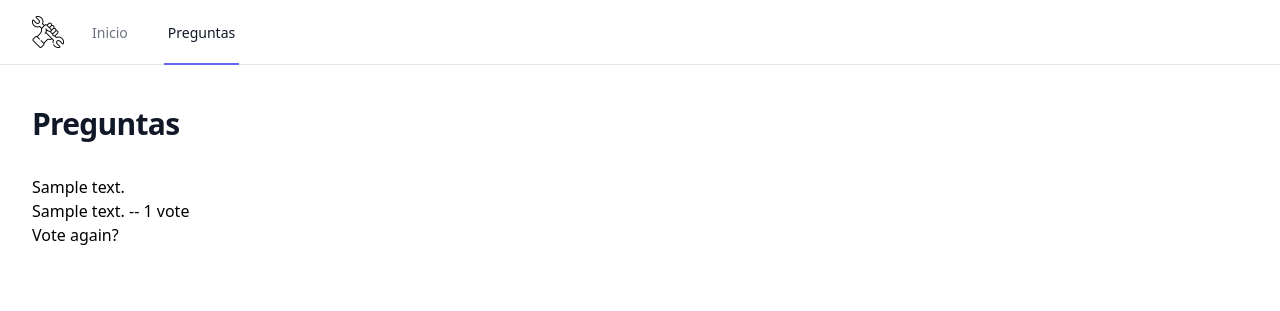
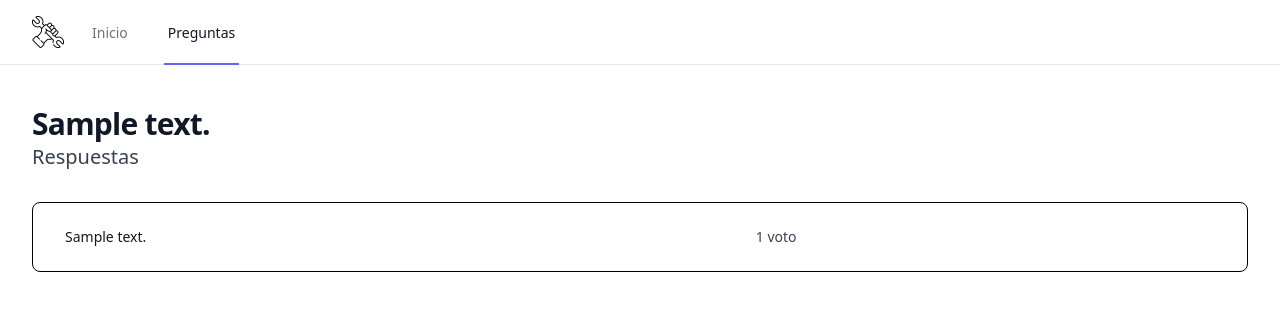
Before and after one commit to opena854/omardo, a Django app: page /polls/1/results/ in a window 1280 px wide. Shown: the top 311 px of the page. Run offline with Django 4.2, Linux system fonts and the light colour scheme; tables that the repository leaves empty hold one stand-in row (values such as "Sample post"); some libraries are stand-ins or nearby versions.

Commit message:
result view table

```diff
--- a/omardo/main/templates/main/base.html
+++ b/omardo/main/templates/main/base.html
@@ -18,7 +18,10 @@
 	<div class="py-10">
 		<header>
 			<div class="mx-auto max-w-7xl px-4 sm:px-6 lg:px-8">
-			<h1 class="text-3xl font-bold leading-tight tracking-tight text-gray-900">{{ header|default:CURRENT_APP.label }}</h1>
+				<h1 class="text-3xl font-bold leading-tight tracking-tight text-gray-900">{{ header|default:CURRENT_APP.label }}</h1>
+				{% if subheader %}
+				<h2 class="text-xl leading-snug text-gray-700">{{subheader|title}}</h2>
+				{% endif %}
 			</div>
 		</header>
 		<main >
--- a/omardo/polls/templates/polls/list.html
+++ b/omardo/polls/templates/polls/list.html
@@ -20,7 +20,7 @@
 	<div class="flex items-center justify-between gap-x-4 sm:w-1/2 sm:flex-none">
 		<div class="hidden sm:block">
 			{% with question.votes_sum as votos %}
-			<p class="text-sm leading-6 text-gray-900">{{ votos }} {% if votos == 1 %}Voto{% else %}Votos{% endif %}</p>
+			<p class="text-sm leading-6 text-gray-900">{{ votos }} Voto{{ votos|pluralize}}</p>
 			<p class="mt-1 text-xs leading-5 text-gray-500">{{ question.choice_set.count }} Opciones</p>
 
 			{% endwith %}
--- a/omardo/polls/templates/polls/results.html
+++ b/omardo/polls/templates/polls/results.html
@@ -1,9 +1,22 @@
-<h1>{{ question.question_text }}</h1>
 
-<ul>
-  {% for choice in question.choice_set.all %}
-  <li>{{ choice.choice_text }} -- {{ choice.votes }} vote{{ choice.votes|pluralize }}</li>
-  {% endfor %}
-</ul>
-
-<a href="{% url 'polls:detail' question.id %}">Vote again?</a>
+<div class="flow-root">
+	<div class="inline-block min-w-full py-2 align-middle sm:px-6 lg:px-8 border-black rounded-lg border">
+		<table class="min-w-full divide-y divide-gray-300">
+			<tbody class="divide-y divide-gray-200">
+				{% with question.votes_sum as total %}
+				{% for choice in question.choice_set.all %}
+				<tr>
+					<td class="whitespace-nowrap py-4 pl-4 pr-3 text-sm font-medium text-gray-900 sm:pl-0">
+						{{ choice.choice_text }}
+					</td>
+					<td class="whitespace-nowrap px-3 py-4 text-sm text-gray-700">
+						{% comment %} {{ choice.votes }} voto{{ choice.votes|pluralize }} {% endcomment %}
+						{{ choice.votes }} voto{{ choice.votes|pluralize }}
+					</td>
+				</tr>
+				{% endfor %}
+				{% endwith %}
+			</tbody>
+		</table>
+	</div>
+</div>
--- a/omardo/polls/views.py
+++ b/omardo/polls/views.py
@@ -48,8 +48,11 @@ class ResultsView(generic.DetailView):
     template_name = "polls/index.html"
 
     def get_context_data(self, **kwargs: Any) -> dict[str, Any]:
-        kwargs["content_page"] = "polls/results.html"
-        return super().get_context_data(**kwargs)
+        context = super().get_context_data(**kwargs)
+        context["content_page"] = "polls/results.html"
+        context["header"] = kwargs["object"]
+        context["subheader"] = "Respuestas"
+        return context
 
 
 def add(request: HttpRequest):
--- a/omardo/theme/static/css/dist/styles.css
+++ b/omardo/theme/static/css/dist/styles.css
@@ -785,28 +780,24 @@ select {
   margin-bottom: auto;
 }
 
+.ml-3 {
+  margin-left: 0.75rem;
+}
+
 .mt-1 {
   margin-top: 0.25rem;
-}
-
-.ml-3 {
-  margin-left: 0.75rem;
 }
 
 .mt-4 {
   margin-top: 1rem;
 }
 
-.mt-2 {
-  margin-top: 0.5rem;
+.block {
+  display: block;
 }
 
-.mt-8 {
-  margin-top: 2rem;
-}
-
-.block {
-  display: block;
+.inline-block {
+  display: inline-block;
 }
 
 .flex {
@@ -817,12 +808,32 @@ select {
   display: inline-flex;
 }
 
+.table {
+  display: table;
+}
+
+.flow-root {
+  display: flow-root;
+}
+
 .hidden {
   display: none;
 }
 
+.h-12 {
+  height: 3rem;
+}
+
 .h-16 {
   height: 4rem;
+}
+
+.h-4 {
+  height: 1rem;
+}
+
+.h-5 {
+  height: 1.25rem;
 }
 
 .h-8 {
@@ -833,40 +844,32 @@ select {
   height: 100%;
 }
 
-.h-12 {
-  height: 3rem;
+.min-h-full {
+  min-height: 100%;
 }
 
-.h-5 {
-  height: 1.25rem;
+.w-12 {
+  width: 3rem;
 }
 
-.h-4 {
-  height: 1rem;
+.w-4 {
+  width: 1rem;
 }
 
-.min-h-full {
-  min-height: 100%;
+.w-5 {
+  width: 1.25rem;
 }
 
 .w-auto {
   width: auto;
 }
 
-.w-12 {
-  width: 3rem;
+.min-w-0 {
+  min-width: 0px;
 }
 
-.w-5 {
-  width: 1.25rem;
-}
-
-.w-4 {
-  width: 1rem;
-}
-
-.min-w-0 {
-  min-width: 0px;
+.min-w-full {
+  min-width: 100%;
 }
 
 .max-w-7xl {
@@ -925,22 +928,30 @@ select {
   border-color: rgb(243 244 246 / var(--tw-divide-opacity));
 }
 
-.truncate {
-  overflow: hidden;
-  text-overflow: ellipsis;
+.divide-gray-200 > :not([hidden]) ~ :not([hidden]) {
+  --tw-divide-opacity: 1;
+  border-color: rgb(229 231 235 / var(--tw-divide-opacity));
+}
+
+.divide-gray-300 > :not([hidden]) ~ :not([hidden]) {
+  --tw-divide-opacity: 1;
+  border-color: rgb(209 213 219 / var(--tw-divide-opacity));
+}
+
+.whitespace-nowrap {
   white-space: nowrap;
 }
 
-.rounded-full {
-  border-radius: 9999px;
+.rounded-lg {
+  border-radius: 0.5rem;
 }
 
 .rounded-sm {
   border-radius: 0.125rem;
 }
 
-.rounded-md {
-  border-radius: 0.375rem;
+.border {
+  border-width: 1px;
 }
 
 .border-b {
@@ -955,9 +966,19 @@ select {
   border-left-width: 4px;
 }
 
+.border-black {
+  --tw-border-opacity: 1;
+  border-color: rgb(0 0 0 / var(--tw-border-opacity));
+}
+
 .border-gray-200 {
   --tw-border-opacity: 1;
   border-color: rgb(229 231 235 / var(--tw-border-opacity));
+}
+
+.border-gray-300 {
+  --tw-border-opacity: 1;
+  border-color: rgb(209 213 219 / var(--tw-border-opacity));
 }
 
 .border-indigo-500 {
@@ -984,44 +1010,44 @@ select {
   background-color: rgb(255 255 255 / var(--tw-bg-opacity));
 }
 
-.bg-gray-50 {
-  --tw-bg-opacity: 1;
-  background-color: rgb(249 250 251 / var(--tw-bg-opacity));
-}
-
-.bg-indigo-600 {
-  --tw-bg-opacity: 1;
-  background-color: rgb(79 70 229 / var(--tw-bg-opacity));
-}
-
-.bg-slate-500 {
-  --tw-bg-opacity: 1;
-  background-color: rgb(100 116 139 / var(--tw-bg-opacity));
-}
-
-.bg-lime-600 {
-  --tw-bg-opacity: 1;
-  background-color: rgb(101 163 13 / var(--tw-bg-opacity));
-}
-
-.bg-cyan-700 {
-  --tw-bg-opacity: 1;
-  background-color: rgb(14 116 144 / var(--tw-bg-opacity));
-}
-
-.bg-cyan-800 {
-  --tw-bg-opacity: 1;
-  background-color: rgb(21 94 117 / var(--tw-bg-opacity));
-}
-
 .px-1 {
   padding-left: 0.25rem;
   padding-right: 0.25rem;
 }
 
+.px-2 {
+  padding-left: 0.5rem;
+  padding-right: 0.5rem;
+}
+
+.px-2\.5 {
+  padding-left: 0.625rem;
+  padding-right: 0.625rem;
+}
+
+.px-3 {
+  padding-left: 0.75rem;
+  padding-right: 0.75rem;
+}
+
 .px-4 {
   padding-left: 1rem;
   padding-right: 1rem;
+}
+
+.px-6 {
+  padding-left: 1.5rem;
+  padding-right: 1.5rem;
+}
+
+.py-1 {
+  padding-top: 0.25rem;
+  padding-bottom: 0.25rem;
+}
+
+.py-1\.5 {
+  padding-top: 0.375rem;
+  padding-bottom: 0.375rem;
 }
 
 .py-10 {
@@ -1034,9 +1060,9 @@ select {
   padding-bottom: 0.5rem;
 }
 
-.py-8 {
-  padding-top: 2rem;
-  padding-bottom: 2rem;
+.py-4 {
+  padding-top: 1rem;
+  padding-bottom: 1rem;
 }
 
 .py-5 {
@@ -1087,8 +1083,20 @@ select {
   padding-left: 0.75rem;
 }
 
+.pl-4 {
+  padding-left: 1rem;
+}
+
+.pr-3 {
+  padding-right: 0.75rem;
+}
+
 .pr-4 {
   padding-right: 1rem;
+}
+
+.pr-6 {
+  padding-right: 1.5rem;
 }
 
 .pt-1 {
@@ -1099,8 +1107,8 @@ select {
   padding-top: 0.5rem;
 }
 
-.pr-6 {
-  padding-right: 1.5rem;
+.align-middle {
+  vertical-align: middle;
 }
 
 .text-3xl {
@@ -1116,6 +1124,11 @@ select {
 .text-sm {
   font-size: 0.875rem;
   line-height: 1.25rem;
+}
+
+.text-xl {
+  font-size: 1.25rem;
+  line-height: 1.75rem;
 }
 
 .text-xs {
@@ -1147,8 +1156,21 @@ select {
   line-height: 1.5rem;
 }
 
+.leading-snug {
+  line-height: 1.375;
+}
+
+.leading-tight {
+  line-height: 1.25;
+}
+
 .tracking-tight {
   letter-spacing: -0.025em;
+}
+
+.text-gray-400 {
+  --tw-text-opacity: 1;
+  color: rgb(156 163 175 / var(--tw-text-opacity));
 }
 
 .text-gray-500 {
@@ -1161,9 +1183,19 @@ select {
   color: rgb(75 85 99 / var(--tw-text-opacity));
 }
 
+.text-gray-700 {
+  --tw-text-opacity: 1;
+  color: rgb(55 65 81 / var(--tw-text-opacity));
+}
+
 .text-gray-900 {
   --tw-text-opacity: 1;
   color: rgb(17 24 39 / var(--tw-text-opacity));
+}
+
+.text-indigo-600 {
+  --tw-text-opacity: 1;
+  color: rgb(79 70 229 / var(--tw-text-opacity));
 }
 
 .text-indigo-700 {
@@ -1301,6 +1300,10 @@ select {
     padding-left: 1.5rem;
     padding-right: 1.5rem;
   }
+
+  .sm\:pl-0 {
+    padding-left: 0px;
+  }
 }
 
 @media (min-width: 1024px) {
```
Also changed, not shown: other parts of omardo/theme/static/css/dist/styles.css (+16 -83 lines).
